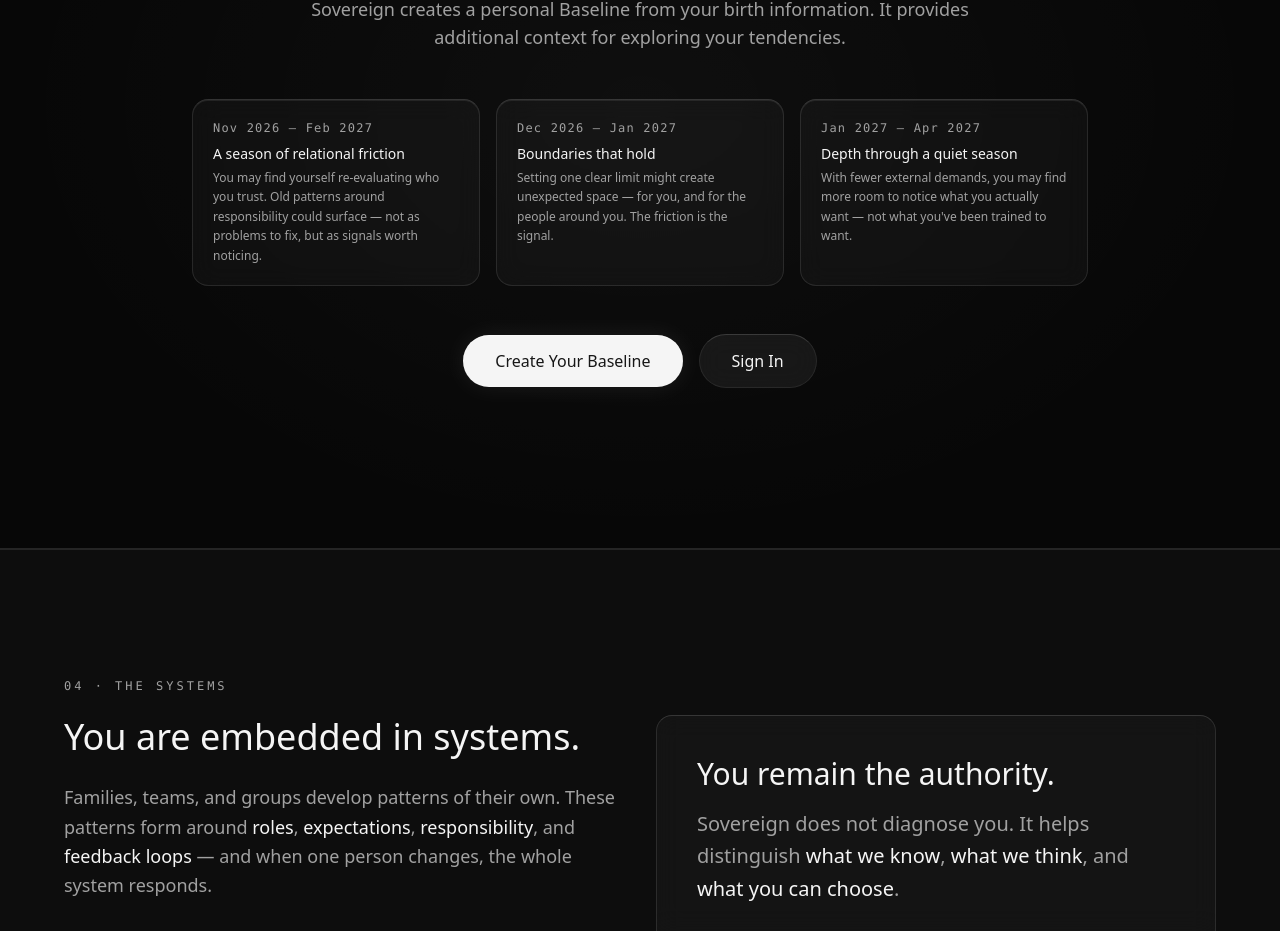
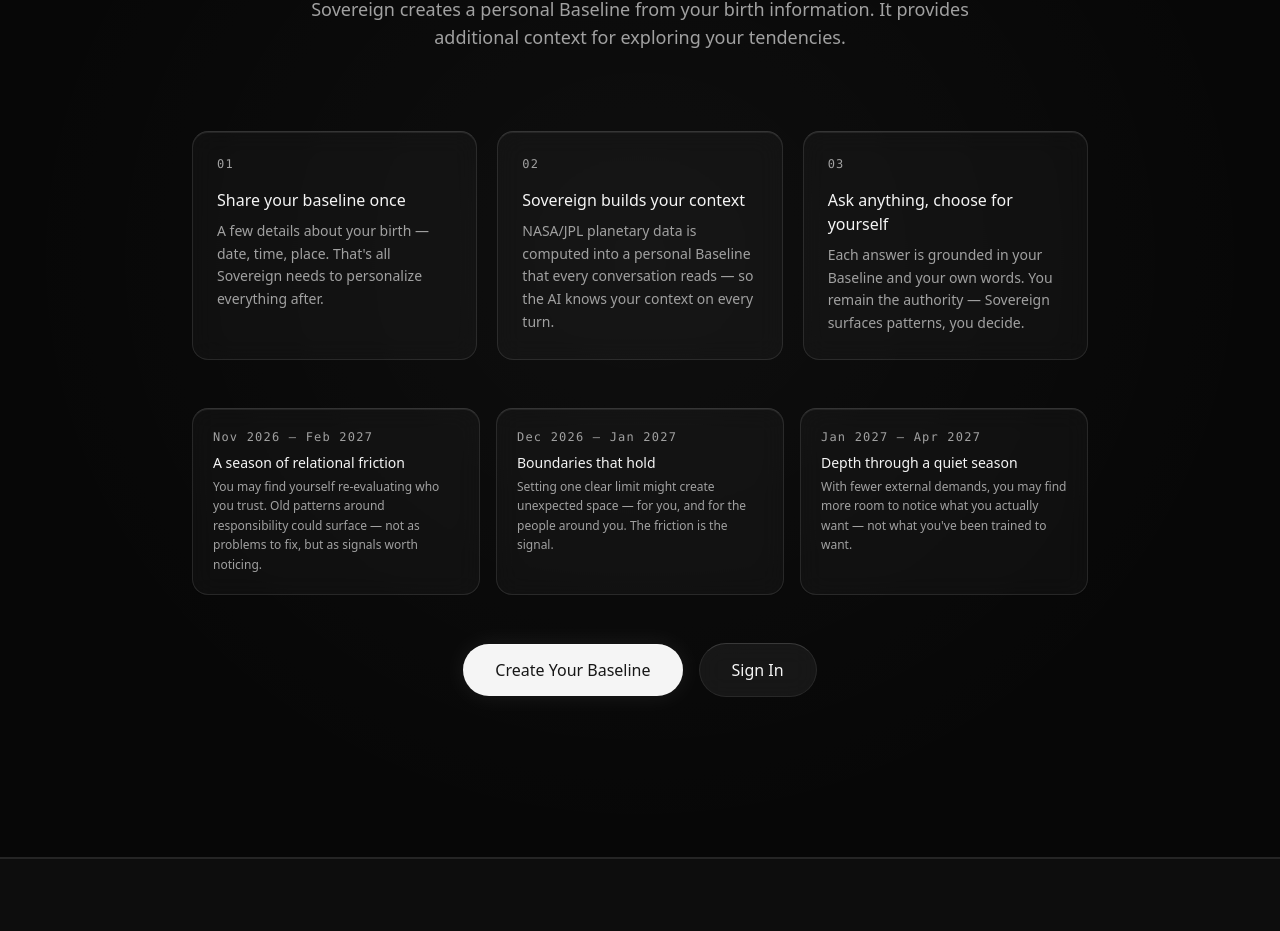
Before and after one commit to defragapp/production.os, a Next.js app: page / in a window 1280 px wide. Shown: the part 3050-3981 px from the top of the page. Built offline with nearby package versions, Linux system fonts and the light colour scheme; no server answers.

Commit message:
fix(build): onboard page owns force-dynamic to fix prerender; polish(landing): add how-it-works loop

```diff
--- a/src/app/onboard/page.tsx
+++ b/src/app/onboard/page.tsx
@@ -1 +1,34 @@
-export { default, dynamic } from "./onboard-server";
+import { cookies } from "next/headers";
+import { redirect } from "next/navigation";
+import { Suspense } from "react";
+import { verifyJWT, SESSION_COOKIE_NAME, JWT_SECRET_ENV_KEY } from "@/lib/auth";
+import { getEnv } from "@/lib/env";
+import { OnboardContent } from "./onboard-content";
+
+export const dynamic = "force-dynamic";
+
+/**
+ * Server-side redirect for authenticated users who already have a baseline.
+ * If the user is logged in and has completed onboarding, send them to /chat.
+ */
+export default async function OnboardPage() {
+  const env = await getEnv();
+  const secret = env[JWT_SECRET_ENV_KEY];
+  const token = (await cookies()).get(SESSION_COOKIE_NAME)?.value;
+
+  if (secret && token) {
+    const payload = await verifyJWT(token, secret);
+    if (payload) {
+      const baseline = await env.DB.prepare("SELECT user_id FROM baselines WHERE user_id = ?")
+        .bind(payload.sub)
+        .first<{ user_id: string }>();
+      if (baseline) redirect("/chat");
+    }
+  }
+
+  return (
+    <Suspense fallback={<div className="flex min-h-screen items-center justify-center"><p className="text-muted-foreground">Loading...</p></div>}>
+      <OnboardContent />
+    </Suspense>
+  );
+}
--- a/src/components/landing-client.tsx
+++ b/src/components/landing-client.tsx
@@ -170,6 +170,21 @@
   { step: "04", title: "Choose", desc: "See what is yours to examine, change, or decide." },
 ];
 
+const HOW_IT_WORKS = [
+  {
+    title: "Share your baseline once",
+    desc: "A few details about your birth — date, time, place. That's all Sovereign needs to personalize everything after.",
+  },
+  {
+    title: "Sovereign builds your context",
+    desc: "NASA/JPL planetary data is computed into a personal Baseline that every conversation reads — so the AI knows your context on every turn.",
+  },
+  {
+    title: "Ask anything, choose for yourself",
+    desc: "Each answer is grounded in your Baseline and your own words. You remain the authority — Sovereign surfaces patterns, you decide.",
+  },
+];
+
 export function LandingClient() {
   return (
     <div className="relative min-h-screen overflow-x-hidden bg-background font-sans text-foreground selection:bg-muted">
@@ -311,6 +326,23 @@
                 Sovereign creates a personal Baseline from your birth information. It provides
                 additional context for exploring your tendencies.
               </p>
+            </Reveal>
+
+            <Reveal delay={80}>
+              <div className="mt-20 grid gap-5 text-left sm:grid-cols-3">
+                {HOW_IT_WORKS.map((item, i) => (
+                  <div
+                    key={item.title}
+                    className="group rounded-2xl border border-white/10 border-t-white/15 bg-white/[0.03] p-6 shadow-[inset_0_1px_0_rgba(255,255,255,0.08)] backdrop-blur-md transition-all duration-[240ms] ease-spring hover:-translate-y-1 hover:border-white/20"
+                  >
+                    <span className="mb-4 block font-mono text-xs tracking-widest text-muted-foreground">
+                      {String(i + 1).padStart(2, "0")}
+                    </span>
+                    <h3 className="mb-2 text-base font-medium text-foreground">{item.title}</h3>
+                    <p className="text-sm leading-relaxed text-muted-foreground">{item.desc}</p>
+                  </div>
+                ))}
+              </div>
             </Reveal>
 
             <Reveal delay={90}>
```
